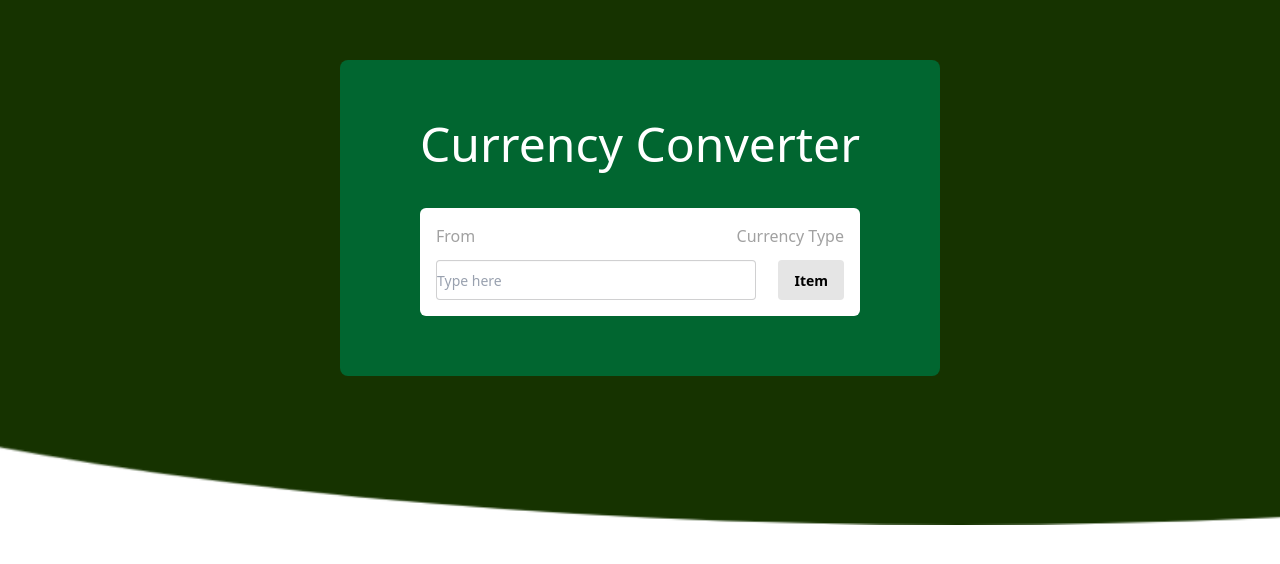
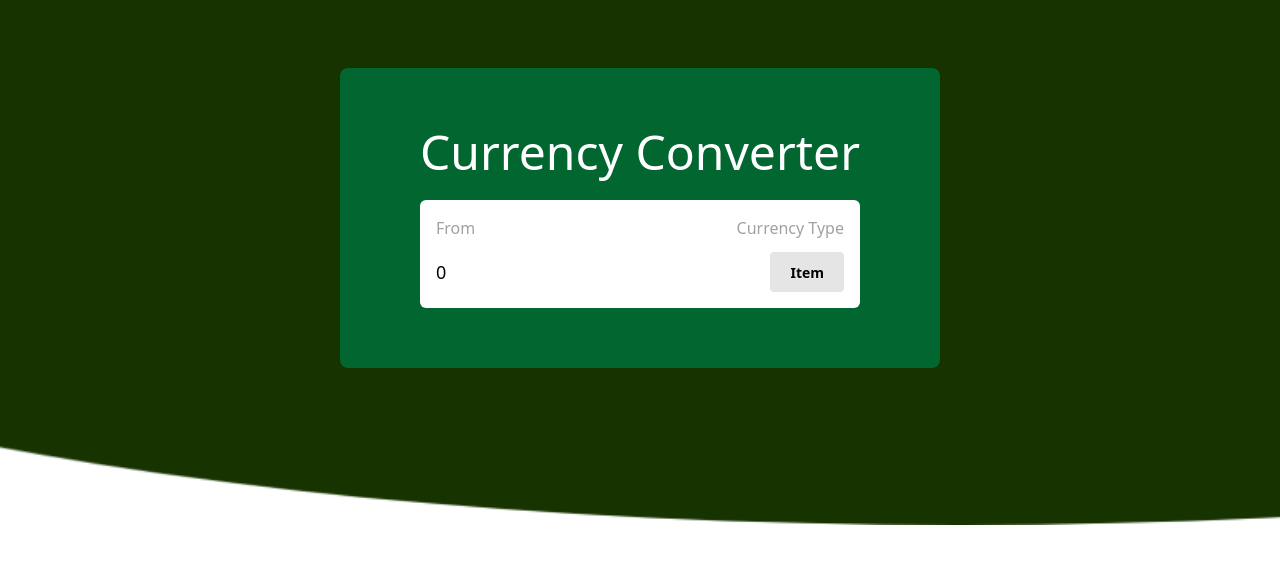
Before and after one commit to mursalin2250/currency-converter-react, a React (Vite) app: page / in a window 1280 px wide. Shown: the part 182-746 px from the top of the page. Built offline with nearby package versions, Linux system fonts and the light colour scheme.

Commit message:
add hook

```diff
--- a/src/App.jsx
+++ b/src/App.jsx
@@ -3,18 +3,11 @@ import './App.css'
 import InputBox from './components/InputBox'
 
 function App() {
-	const count = useRef(0);
-	const [cnt, setCnt] = useState(0);
 
-	const setCount = () => {
-		count.current += 1;
-		setCnt(() => count.current);
-		console.log(count.current)
-	}
 	return (
 		<>
 			<main className='h-screen flex items-center justify-center' style={{ backgroundImage: "url(/bg-img.png)" }}>
-				<div className='bg-green-800 px-20 py-15 flex flex-col gap-10 rounded-lg'>
+				<div className='bg-green-800 px-20 py-15 flex flex-col gap-6 rounded-lg'>
 					<div>
 						<h1 className='text-5xl text-white'>Currency Converter</h1>
 					</div>
--- a/src/components/InputBox.jsx
+++ b/src/components/InputBox.jsx
@@ -9,10 +9,10 @@ const InputBox = () => {
                 <legend className=" text-md text-neutral-400">Currency Type</legend>
             </div>
             <div className='flex justify-between items-center'>
-                <input type="text" placeholder="Type here" className="input px-0 bg-white text-black placeholder:text-gray-400" />
-                <div class="dropdown dropdown-end">
-                    <div tabindex="0" role="button" class="btn text-black bg-neutral-200 border-0 shadow-none">Item</div>
-                    <ul tabindex="-1" class="dropdown-content menu bg-white rounded-box z-1 w-52 p-2">
+                <input type="number" placeholder="Amount" id='amount' className="input px-0 bg-white text-black placeholder:text-gray-400 text-lg outline-0 shadow-none border-0" value={0} onChange={(e) => {e.target.value}}/>
+                <div className="dropdown dropdown-end">
+                    <div tabIndex="0" role="button" className="btn text-black bg-neutral-200 border-0 shadow-none px-5">Item</div>
+                    <ul tabIndex="-1" className="dropdown-content menu bg-white rounded-box z-1 w-52 p-2">
                         <li className='text-black'><a>Item 1</a></li>
                         <li className='text-black'><a>Item 1</a></li>
 
--- /dev/null
+++ b/src/hooks/useCurrencyInfo.jsx
@@ -0,0 +1,9 @@
+import React from 'react'
+
+const useCurrencyInfo = () => {
+  return (
+      <div>useCurrencyInfo</div>
+    )
+}
+
+export default useCurrencyInfo
--- a/src/index.css
+++ b/src/index.css
@@ -1,2 +1,9 @@
 @import "tailwindcss";
 @plugin "daisyui";
+
+
+input[type="number"]::-webkit-outer-spin-button,
+input[type="number"]::-webkit-inner-spin-button {
+  -webkit-appearance: none;
+  margin: 0; /* Removes the margin in older versions of Chrome */
+}
```
